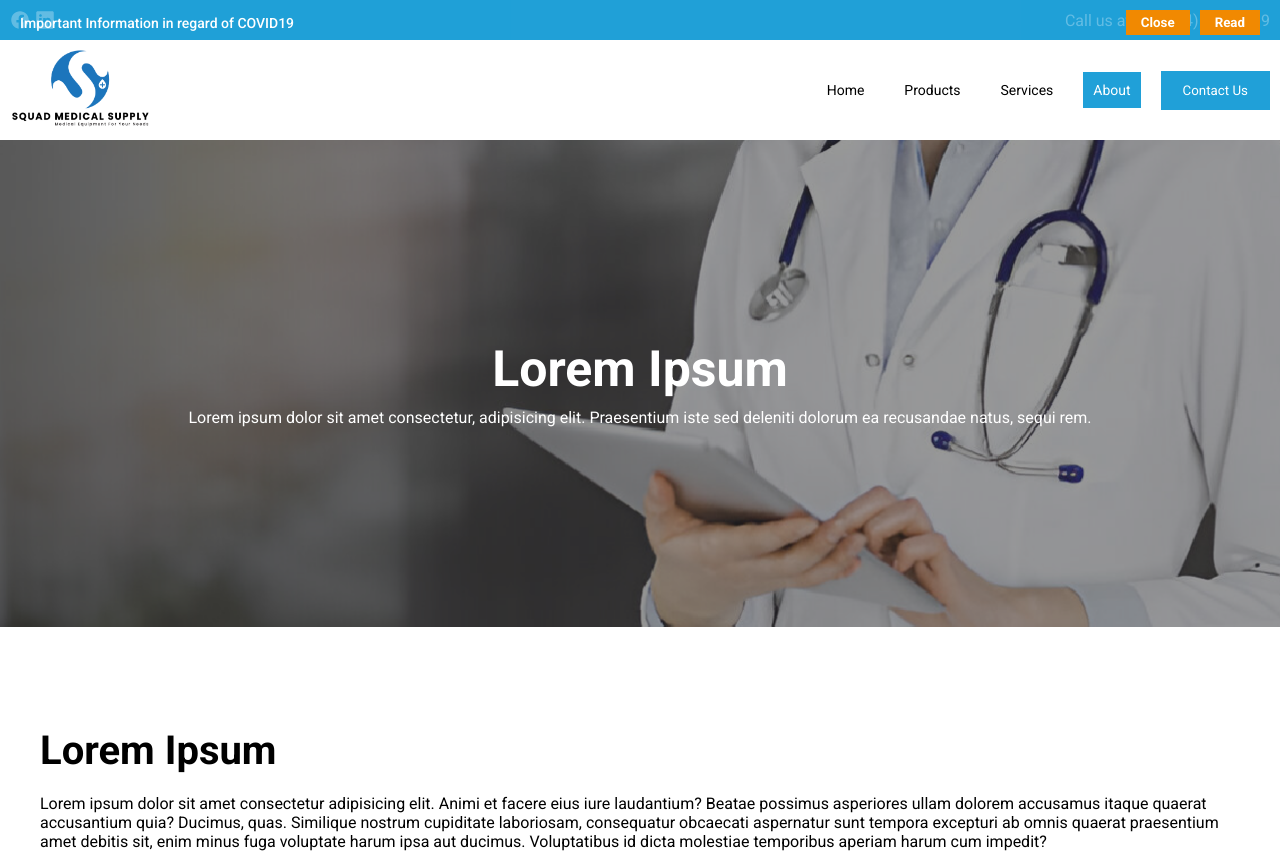
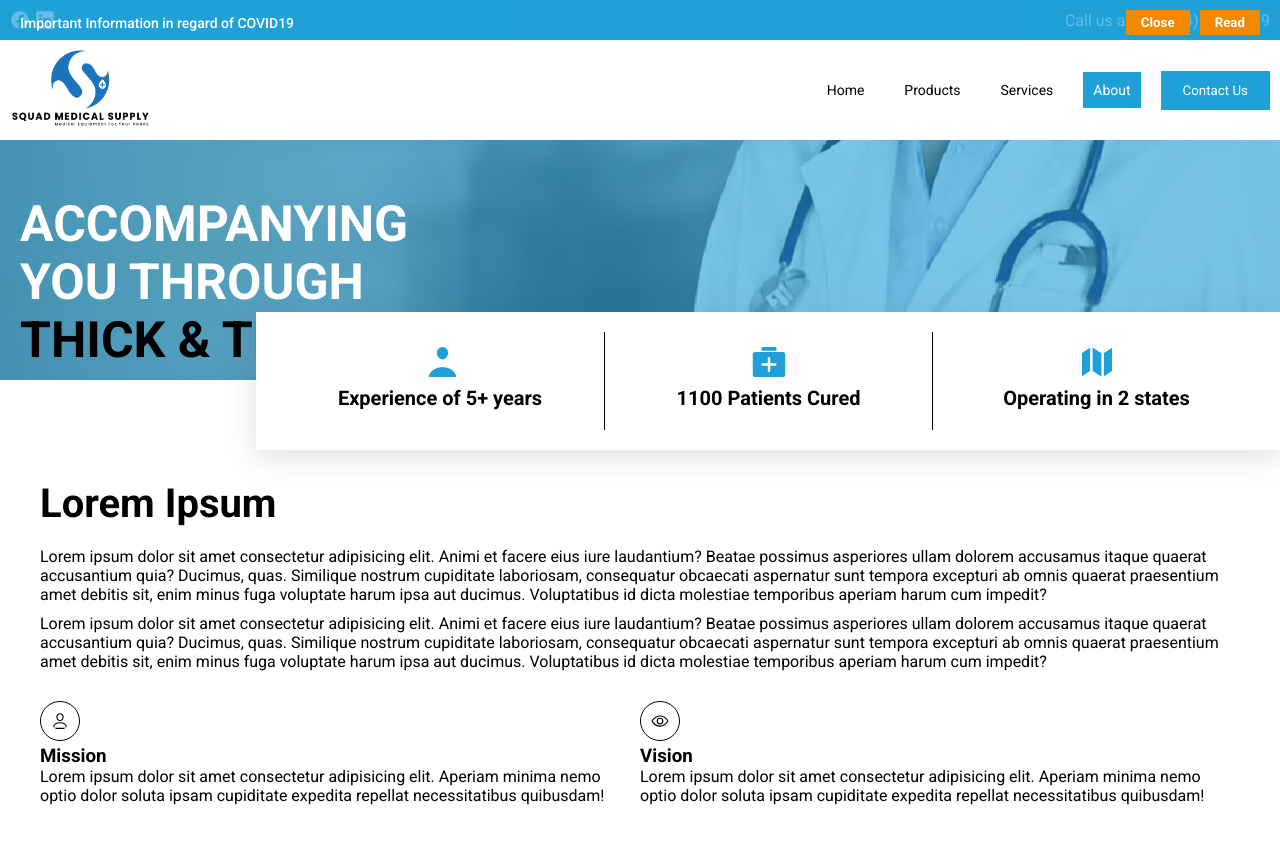
Before and after one commit to MKashanButt/squad-medical-supplies, a Next.js app: page /about in a window 1280 px wide. Shown: the top 853 px of the page. Built offline with nearby package versions, Linux system fonts and the light colour scheme.

Commit message:
updated hero section

```diff
--- a/src/app/about/page.tsx
+++ b/src/app/about/page.tsx
@@ -60,8 +60,41 @@ export default function About() {
             <section className={styles.hero}>
                 <div className={styles.overlay}></div>
                 <div className={styles.content}>
-                    <h1>Lorem Ipsum</h1>
-                    <p>Lorem ipsum dolor sit amet consectetur, adipisicing elit. Praesentium iste sed deleniti dolorum ea recusandae natus, sequi rem.</p>
+                    <h1>Accompanying you through <span>Thick & Thin</span></h1>
+                </div>
+                <div className={styles.overlayContent}>
+                    <div className={styles.item}>
+                        <svg xmlns="http://www.w3.org/2000/svg" className={styles.icon} viewBox="0 0 512 512">
+                            <path d="M376 144c-3.92 52.87-44 96-88 96s-84.15-43.12-88-96c-4-55 35-96 88-96s92 42 88 96z"
+                                stroke-linecap="round" stroke-linejoin="round"
+                                stroke-width="32" />
+                            <path
+                                d="M288 304c-87 0-175.3 48-191.64 138.6-2 10.92 4.21 21.4 15.65 21.4H464c11.44 0 17.62-10.48 15.65-21.4C463.3 352 375 304 288 304z"
+                                stroke-miterlimit="10" stroke-width="32" />
+                            <path stroke-linecap="round" stroke-linejoin="round"
+                                stroke-width="32" d="M88 176v112M144 232H32" />
+                        </svg>
+                        <h3>Experience of 5+ years</h3>
+                    </div>
+                    <div className={styles.item}>
+                        <svg xmlns="http://www.w3.org/2000/svg" className={styles.icon} viewBox="0 0 512 512">
+                            <rect x="32" y="112" width="448" height="352" rx="48" ry="48"
+                                stroke-linejoin="round" stroke-width="32" />
+                            <path d="M144 112V80a32 32 0 0132-32h160a32 32 0 0132 32v32M256 208v160M336 288H176"
+                                stroke-linecap="round" stroke-linejoin="round"
+                                stroke-width="32" />
+                        </svg>
+                        <h3>1100 Patients Cured</h3>
+                    </div>
+                    <div className={styles.item}>
+                        <svg xmlns="http://www.w3.org/2000/svg" className={styles.icon} viewBox="0 0 512 512">
+                            <path
+                                d="M313.27 124.64L198.73 51.36a32 32 0 00-29.28.35L56.51 127.49A16 16 0 0048 141.63v295.8a16 16 0 0023.49 14.14l97.82-63.79a32 32 0 0129.5-.24l111.86 73a32 32 0 0029.27-.11l115.43-75.94a16 16 0 008.63-14.2V74.57a16 16 0 00-23.49-14.14l-98 63.86a32 32 0 01-29.24.35zM328 128v336M184 48v336"
+                                stroke-linecap="round" stroke-linejoin="round"
+                                stroke-width="32" />
+                        </svg>
+                        <h3>Operating in 2 states</h3>
+                    </div>
                 </div>
             </section>
             <section className={styles.missionVision}>
@@ -120,6 +153,6 @@ export default function About() {
                     <Image src={uhc} alt="uhc-insurance-logo" />
                 </div>
             </section>
-        </main>
+        </main >
     )
 }
--- a/src/assets/css/About.module.css
+++ b/src/assets/css/About.module.css
@@ -1,6 +1,7 @@
 .hero {
-    display: flex;
-    padding: 200px 40px;
+    display: grid;
+    height: 30vh;
+    flex-direction: column;
     background-image: url('../images/about-hero.png');
     background-repeat: no-repeat;
     background-size: cover;
@@ -14,21 +15,63 @@
     position: absolute;
     left: 0;
     top: 0;
-    background: rgba(52, 52, 52, 1);
-    opacity: 50%;
+    background: var(--blue);
+    opacity: 60%;
     z-index: 50;
 }
 
 .hero .content {
-    width: 80%;
-    margin: auto;
-    text-align: center;
+    width: 40%;
+    height: 100%;
+    margin: auto 0;
+    padding: 55px 20px;
     z-index: 60;
 }
 
 .hero .content h1 {
     font-size: 50px;
     margin-bottom: 10px;
+    text-transform: uppercase;
+}
+
+.hero .content h1 span {
+    color: black;
+}
+
+.hero .overlayContent {
+    width: 80%;
+    right: 0;
+    bottom: -70px;
+    padding: 20px;
+    background-color: white;
+    z-index: 100;
+    color: black;
+    position: absolute;
+    justify-self: center;
+    text-align: center;
+    display: flex;
+    box-shadow: rgba(100, 100, 111, 0.2) 0px 7px 29px 0px;
+}
+
+.hero .overlayContent h3 {
+    font-size: 20px;
+    margin-bottom: 10px;
+}
+
+.hero .overlayContent .item {
+    width: calc(100% * (1/3));
+    padding: 10px;
+    border-left: 1px solid;
+}
+
+.hero .overlayContent .item:nth-of-type(1) {
+    border: 0;
+}
+
+.hero .overlayContent .item .icon {
+    width: 40px;
+    stroke: white;
+    fill: var(--blue);
 }
 
 .missionVision {
```
